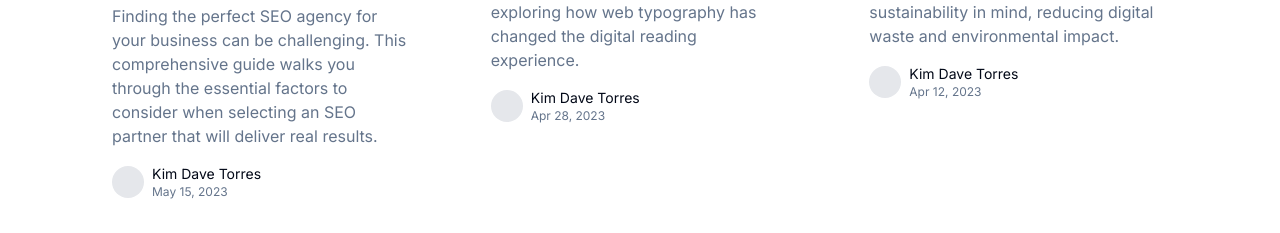
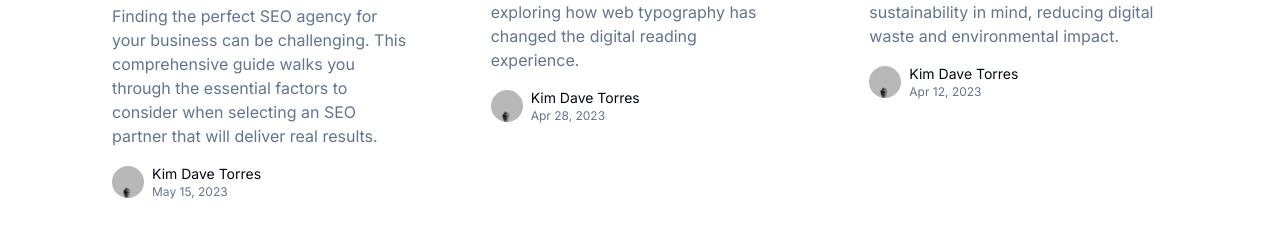
Before and after one commit to kd2rres/simple-blog-vista, a React (Vite) app: page /blog in a window 1280 px wide. Shown: the part 719-952 px from the top of the page. Built offline with nearby package versions, Linux system fonts and the light colour scheme.

Commit message:
Add author picture
Add the author's picture to the blog posts.

```diff
--- a/src/components/blog/BlogCard.tsx
+++ b/src/components/blog/BlogCard.tsx
@@ -3,6 +3,7 @@ import { Card, CardContent, CardFooter } from "@/components/ui/card";
 import { Badge } from "@/components/ui/badge";
 import { Link } from 'react-router-dom';
 import { AspectRatio } from "@/components/ui/aspect-ratio";
+import { Avatar, AvatarImage, AvatarFallback } from "@/components/ui/avatar";
 
 interface BlogCardProps {
   id: string;
@@ -52,7 +53,10 @@ const BlogCard = ({
         </p>
         <CardFooter className="p-0">
           <div className="flex items-center">
-            <div className="w-8 h-8 rounded-full bg-gray-200"></div>
+            <Avatar className="w-8 h-8">
+              <AvatarImage src="/lovable-uploads/45bb316b-c563-4e27-888b-509d2b5d6fd2.png" alt="Kim Dave Torres" />
+              <AvatarFallback>KT</AvatarFallback>
+            </Avatar>
             <div className="ml-2">
               <p className="text-sm">Kim Dave Torres</p>
               <p className="text-xs text-muted-foreground">{date}</p>
--- a/src/pages/BlogPost.tsx
+++ b/src/pages/BlogPost.tsx
@@ -1,7 +1,9 @@
+
 import { useParams } from 'react-router-dom';
 import { Badge } from '@/components/ui/badge';
 import Newsletter from '@/components/blog/Newsletter';
-import { AspectRatio } from '@/components/ui/aspect-ratio';
+import { AspectRatio } from "@/components/ui/aspect-ratio";
+import { Avatar, AvatarImage, AvatarFallback } from "@/components/ui/avatar";
 
 const BlogPost = () => {
   const { id } = useParams();
@@ -178,7 +180,7 @@ const BlogPost = () => {
     readTime: '8 min read',
     author: {
       name: 'Kim Dave Torres',
-      avatar: '/placeholder.svg',
+      avatar: '/lovable-uploads/45bb316b-c563-4e27-888b-509d2b5d6fd2.png',
       bio: 'Digital marketing specialist with 10+ years of experience helping businesses improve their online presence.'
     }
   };
@@ -195,7 +197,10 @@ const BlogPost = () => {
           <h1 className="text-3xl md:text-4xl lg:text-5xl font-bold mb-6">{post.title}</h1>
 
           <div className="flex items-center space-x-4 mb-8">
-            <div className="w-12 h-12 rounded-full bg-gray-200"></div>
+            <Avatar className="w-12 h-12">
+              <AvatarImage src={post.author.avatar} alt={post.author.name} />
+              <AvatarFallback>KT</AvatarFallback>
+            </Avatar>
             <div>
               <p className="font-medium">{post.author.name}</p>
               <div className="text-sm text-muted-foreground">
@@ -220,7 +225,10 @@ const BlogPost = () => {
 
           <div className="border-t border-border mt-12 pt-8">
             <div className="flex items-center space-x-4">
-              <div className="w-16 h-16 rounded-full bg-gray-200"></div>
+              <Avatar className="w-16 h-16">
+                <AvatarImage src={post.author.avatar} alt={post.author.name} />
+                <AvatarFallback>KT</AvatarFallback>
+              </Avatar>
               <div>
                 <p className="font-medium text-lg">{post.author.name}</p>
                 <p className="text-muted-foreground mb-2">{post.author.bio}</p>
@@ -255,7 +263,10 @@ const BlogPost = () => {
               <div className="flex items-center justify-between">
                 <a href="#" className="text-primary font-medium hover:underline">Read Article</a>
                 <div className="flex items-center">
-                  <div className="w-6 h-6 rounded-full bg-gray-200"></div>
+                  <Avatar className="w-6 h-6">
+                    <AvatarImage src="/lovable-uploads/45bb316b-c563-4e27-888b-509d2b5d6fd2.png" alt="Kim Dave Torres" />
+                    <AvatarFallback>KT</AvatarFallback>
+                  </Avatar>
                   <span className="ml-2 text-xs text-muted-foreground">Kim Dave Torres</span>
                 </div>
               </div>
@@ -276,7 +287,10 @@ const BlogPost = () => {
               <div className="flex items-center justify-between">
                 <a href="#" className="text-primary font-medium hover:underline">Read Article</a>
                 <div className="flex items-center">
-                  <div className="w-6 h-6 rounded-full bg-gray-200"></div>
+                  <Avatar className="w-6 h-6">
+                    <AvatarImage src="/lovable-uploads/45bb316b-c563-4e27-888b-509d2b5d6fd2.png" alt="Kim Dave Torres" />
+                    <AvatarFallback>KT</AvatarFallback>
+                  </Avatar>
                   <span className="ml-2 text-xs text-muted-foreground">Kim Dave Torres</span>
                 </div>
               </div>
```
Also changed, not shown: public/lovable-uploads/45bb316b-c563-4e27-888b-509d2b5d6fd2.png (added).
